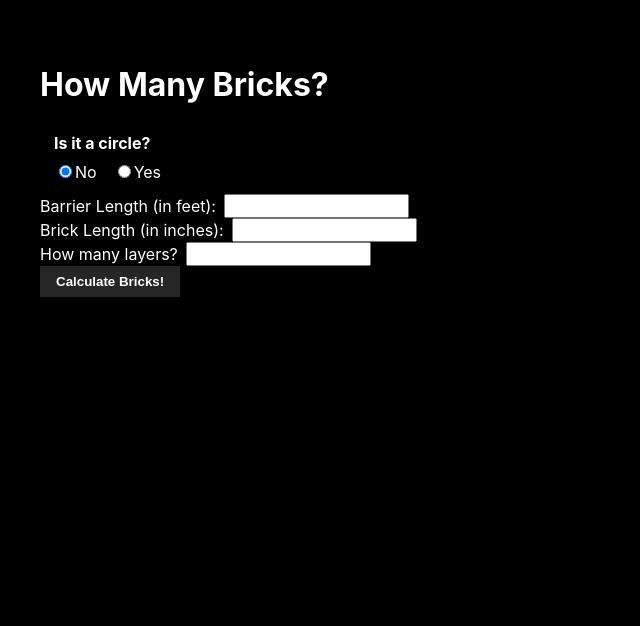
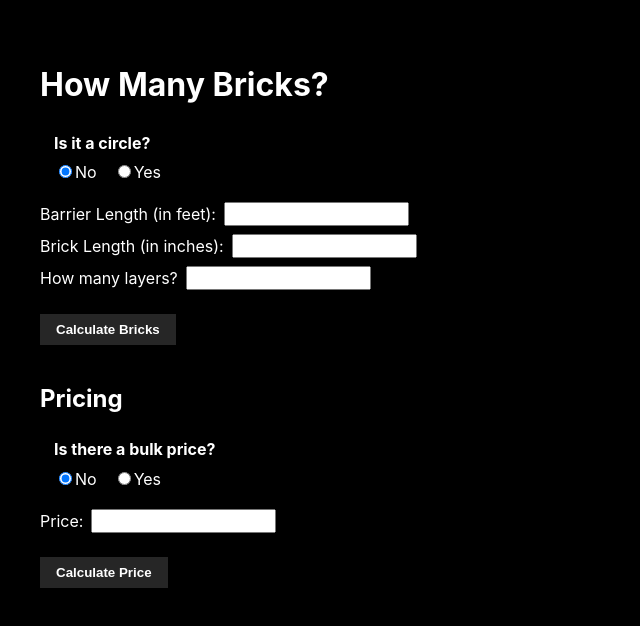
Before and after one commit to bluejillo/howmanybircks, a React (Vite) app: page / in a window 1280 px wide. Shown: the top 626 px of the page, without its empty margins (0-640 px from the left). Built offline with nearby package versions, Linux system fonts and the light colour scheme.

Commit message:
adding price calculator

```diff
--- a/src/App.jsx
+++ b/src/App.jsx
@@ -1,11 +1,14 @@
 import { useState } from 'react'
 import styled from "styled-components";
 import './App.css'
+
+//to do disable pricing if number of bricks haven't been calculated
 
 const StyledInputGroup = styled.div`
     display: grid;
     grid-template-columns: max-content min-content;
     gap: 0.5rem;
+    margin-block: 0.5rem;
 `;
 
 const StyledFieldSet = styled.fieldset`
@@ -25,7 +28,10 @@ const StyledSubmitButton = styled.button`
     background-color: #262626;
     color: #FFF;
     font-weight: 700;
-    padding: 0.5rem 1rem;
+    padding-block: 0.5rem;
+    padding-inline: 1rem;
+    margin-block: 1rem;
+
     cursor: pointer;
 
     &:hover {
@@ -34,45 +40,55 @@ const StyledSubmitButton = styled.button`
     }
 `;
 
-const CalculatedBrickDisplay = styled.div`
+const CalculatedDisplay = styled.div`
     font-weight: 600;
     font-size: 1.3rem;
-    margin-block-start: 1.5rem;
+    margin-block: 1.5rem;
+    margin-inline: 3rem;
 `;
 
-const CalculatedBrickSpan = styled.span`
+const CalculatedNumSpan = styled.span`
     font-size: 2rem;
 `;
-
-//does not need to be a function
-function BarrierMeasurement({isCircleBarrier, handleTextInputChange, setBarrierMeasurement}) {
-    if(isCircleBarrier) {
-        return (
-            <StyledInputGroup>
-                <label htmlFor={'barrierDiameter'}>Barrier Diameter (in feet):</label>
-                <input type={"number"} id={'barrierDiameter'}
-                    onChange={(e) => handleTextInputChange(e, setBarrierMeasurement)}/>
-            </StyledInputGroup>
-        )
-    } else {
-        return (
-            <StyledInputGroup>
-                <label htmlFor={'barrierLength'}>Barrier Length (in feet):</label>
-                <input type={"number"} id={'barrierLength'}
-                    onChange={(e) => handleTextInputChange(e, setBarrierMeasurement)}/>
-            </StyledInputGroup>
-        )
-    }
-}
 
 function CalculatedBricks({calculatedBrickNum}) {
     if(calculatedBrickNum > 0) {
         return(
-            <CalculatedBrickDisplay>
-                <CalculatedBrickSpan>{calculatedBrickNum}</CalculatedBrickSpan>
+            <CalculatedDisplay>
+                <CalculatedNumSpan>{calculatedBrickNum}</CalculatedNumSpan>
                 <span> Bricks needed!</span>
-            </CalculatedBrickDisplay>
+            </CalculatedDisplay>
         );
+    }
+}
+
+function BulkOrder({isBulkPricing, inputChangeHandler, setBulkNum, setBulkPrice}) {
+    if(isBulkPricing) {
+        return(
+            <>
+                <StyledInputGroup>
+                    <label htmlFor={'bulkNum'}>Bulk Order Number:</label>
+                    <input type={'number'} id={'bulkNum'}
+                        onChange={(e) => inputChangeHandler(e, setBulkNum)}/>
+                </StyledInputGroup>
+                <StyledInputGroup>
+                    <label htmlFor={'bulkPrice'}>Bulk Price:</label>
+                    <input type={'number'} id={'bulkPrice'}
+                        onChange={(e) => inputChangeHandler(e, setBulkPrice)}/>
+                </StyledInputGroup>
+            </>
+        );
+    }
+}
+
+function CalculatedPrice({calculatedPrice}) {
+    if(calculatedPrice > 0) {
+        return(
+            <CalculatedDisplay>
+                <span>Total Cost: </span>
+                <CalculatedNumSpan>${calculatedPrice}</CalculatedNumSpan>
+            </CalculatedDisplay>
+            )
     }
 }
 
@@ -82,10 +98,16 @@ function App() {
     const [brickLength, setBrickLength] = useState(0);
     const [brickLayers, setBrickLayers] = useState(0);
     const [calculatedBrickNum, setCalculatedBrickNum] = useState(0);
-    const handleBarrierTypeChange = (e) => {
+    const [isBulkPricing, setIsBulkPricing] = useState(false);
+    const [bulkNum, setBulkNum] = useState(0);
+    const [bulkBrickPrice, setBulkBrickPrice] = useState(0);
+    const [regularBrickPrice, setRegularBrickPrice] = useState(0);
+    const [calculatedBrickPrice, setCalculatedBrickPrice] = useState(0);
+    const handleRadioInputChange = (e, callback) => {
         e.preventDefault();
-        setIsCircleBarrier(e.target.value);
+        callback(e.target.value);
     };
+
     const handleTextInputChange = (e, callback) => {
         e.preventDefault();
         callback(parseInt(e.target.value));
@@ -98,6 +120,24 @@ function App() {
         }
         setCalculatedBrickNum(Math.ceil(barrierLengthInches / brickLength));
     };
+    const getPrice = (e) => {
+        e.preventDefault();
+        let calculatedPrice = calculateRegularBrickPrice();
+
+        if(isBulkPricing) {
+            calculatedPrice = calculateBulkPrice() + calculatedPrice;
+        }
+        setCalculatedBrickPrice(calculatedPrice.toFixed(2));
+    }
+    const calculateBulkPrice = () => {
+        let bulkBricks = Math.floor((calculatedBrickNum / bulkNum));
+        return bulkBricks > 0 ? bulkBricks * bulkBrickPrice : 0;
+    }
+
+    const calculateRegularBrickPrice = () => {
+        let remainingBricks = ((calculatedBrickNum / bulkNum) % 1) * 100;
+        return remainingBricks > 0 ? remainingBricks * regularBrickPrice : 0;
+    }
     return (
         <>
             <h1>How Many Bricks?</h1>
@@ -106,19 +146,21 @@ function App() {
                     <StyledLegend>Is it a circle?</StyledLegend>
                     <div>
                         <input type={'radio'} value={false} id={'barrierTypeLine'} name={'barrierType'} checked={true}
-                        onChange={handleBarrierTypeChange}/>
+                        onChange={(e) => handleRadioInputChange(e, setIsCircleBarrier)}/>
                         <label htmlFor={'barrierTypeLine'}>No</label>
                     </div>
                     <div>
                         <input type={'radio'} value={true} id={'barrierTypeCircle'} name={'barrierType'}
-                        onChange={handleBarrierTypeChange}/>
+                        onChange={(e) => handleRadioInputChange(e, setIsCircleBarrier)}/>
                         <label htmlFor={'barrierTypeCircle'}>Yes</label>
                     </div>
                 </StyledFieldSet>
             </StyledInputGroup>
-            <BarrierMeasurement isCircleBarrier={isCircleBarrier}
-                handleTextInputChange={handleTextInputChange}
-                setBarrierMeasurement={setBarrierMeasurement}/>
+            <StyledInputGroup>
+                <label htmlFor={'barrierLength'}>Barrier {isCircleBarrier ? 'Diameter' : 'Length'} (in feet):</label>
+                <input type={"number"} id={'barrierLength'}
+                    onChange={(e) => handleTextInputChange(e, setBarrierMeasurement)}/>
+            </StyledInputGroup>
             <StyledInputGroup>
                 <label htmlFor={'brickMeasurement'}>
                     Brick Length (in inches):
@@ -131,8 +173,36 @@ function App() {
                 <input type={'number'} id={'brickLayers'}
                     onChange={(e) => handleTextInputChange(e, setBrickLayers)}/>
             </StyledInputGroup>
-            <StyledSubmitButton onClick={calculateBricks}>Calculate Bricks!</StyledSubmitButton>
+            <StyledSubmitButton onClick={calculateBricks}>Calculate Bricks</StyledSubmitButton>
             <CalculatedBricks calculatedBrickNum={calculatedBrickNum}/>
+            <h2>Pricing</h2>
+            <StyledInputGroup>
+                <StyledFieldSet>
+                    <StyledLegend>Is there a bulk price?</StyledLegend>
+                    <div>
+                        <input type={'radio'} value={false} id={'bulkNo'} name={'bulkPricing'} checked={true}
+                        onChange={(e) => handleRadioInputChange(e, setIsBulkPricing)}/>
+                        <label htmlFor={'bulkNo'}>No</label>
+                    </div>
+                    <div>
+                        <input type={'radio'} value={true} id={'bulkYes'} name={'bulkPricing'}
+                        onChange={(e) => handleRadioInputChange(e, setIsBulkPricing)}/>
+                        <label htmlFor={'bulkYes'}>Yes</label>
+                    </div>
+                </StyledFieldSet>
+            </StyledInputGroup>
+            <BulkOrder
+                isBulkPricing={isBulkPricing}
+                inputChangeHandler={handleRadioInputChange}
+                setBulkNum={setBulkNum}
+                setBulkPrice={setBulkBrickPrice}/>
+            <StyledInputGroup>
+                <label htmlFor={'brickPrice'}>Price:</label>
+                <input type={'number'} id={'brickPrice'}
+                    onChange={(e) => handleTextInputChange(e, setRegularBrickPrice)}/>
+            </StyledInputGroup>
+            <StyledSubmitButton onClick={getPrice}>Calculate Price</StyledSubmitButton>
+            <CalculatedPrice calculatedPrice={calculatedBrickPrice}/>
         </>
     )
 }
```
Also changed, not shown: src/components/BulkOrderNum.js (added).
